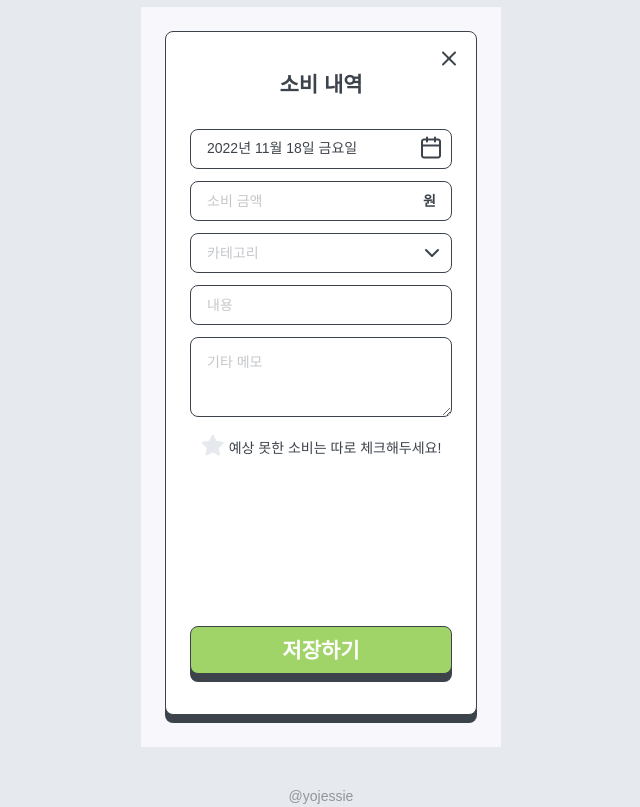
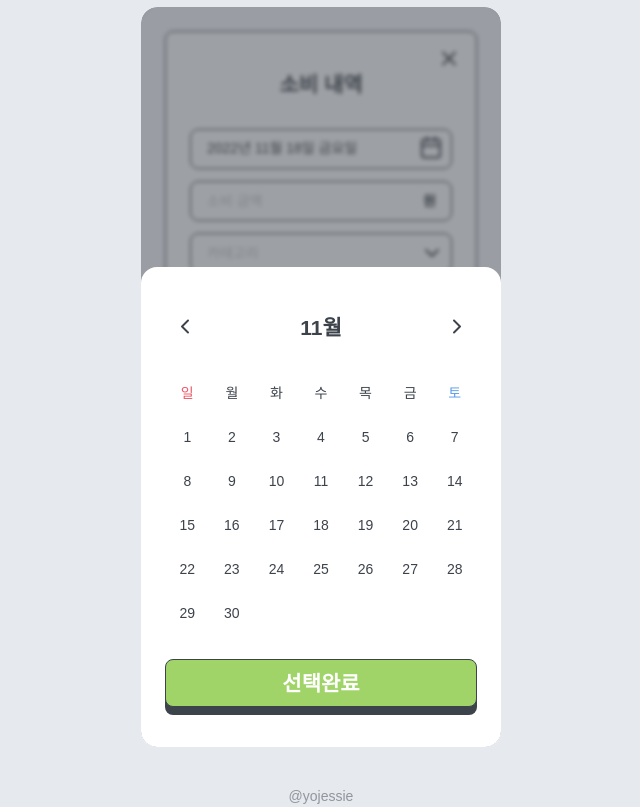
Before and after one commit to yojessie/momey-manager, a website: page index.html in a window 1280 px wide. Shown: the part 23-830 px from the top of the page, without its empty margins (319-959 px from the left). Drawn offline with Linux system fonts and the light colour scheme; files whose address does not match are found by name; a web font is replaced by a local one.

Commit message:
add calendar modal

```diff
--- a/index.html
+++ b/index.html
@@ -157,6 +157,37 @@
             </button>
           </div>
         </aside>
+
+        <!-- CALENDAR MODAL -->
+        <aside class="calendar">
+          <div class="calendar-title">
+            <button class="last-month">
+              <i class="icon-chevron-left"></i>
+            </button>
+            <h3>월</h3>
+            <button class="next-month">
+              <i class="icon-chevron-right"></i>
+            </button>
+          </div>
+          <div class="calendar-content">
+            <div class="grid day">
+              <div class="sun">일</div>
+              <div>월</div>
+              <div>화</div>
+              <div>수</div>
+              <div>목</div>
+              <div>금</div>
+              <div class="sat">토</div>
+            </div>
+            <div class="grid date"></div>
+          </div>
+          <button class="calendar-done-button button" type="button">
+            선택완료
+          </button>
+        </aside>
+
+        <!-- OVERLAY -->
+        <div class="overlay"></div>
       </main>
       <a href="https://github.com/yojessie" class="window-auther">@yojessie</a>
     </div>
@@ -167,5 +198,6 @@
     <script src="./js/intro.js"></script>
     <script src="./js/spend.js"></script>
     <script src="./js/addModal.js"></script>
+    <script src="./js/calendar.js"></script>
   </body>
 </html>
--- /dev/null
+++ b/js/calendar.js
@@ -0,0 +1,13 @@
+// title
+const calendarTitle = document.querySelector('.calendar-title h3')
+calendarTitle.innerText = `${nowMonth}월`
+
+//content
+const calendarContent = document.querySelector('.calendar-content .date')
+let template = ''
+
+for (let i = 1; i < 31; i++) {
+  template += `<div>${i}</div>`
+}
+
+calendarContent.innerHTML = template
--- /dev/null
+++ b/styles/base/_z-index.scss
@@ -0,0 +1,3 @@
+$add-modal-level: 100;
+$overlay-level: 200;
+$calendar-modal-level: 300;
--- a/styles/layout/_add-modal.scss
+++ b/styles/layout/_add-modal.scss
@@ -2,6 +2,7 @@
   position: absolute;
   top: 0;
   left: 0;
+  z-index: $add-modal-level;
   width: 100%;
   height: 100%;
   padding: 24px 24px 32px 24px;
--- a/styles/layout/_background.scss
+++ b/styles/layout/_background.scss
@@ -46,6 +46,7 @@ body {
     .app {
       flex-grow: 1;
       margin-bottom: 40px;
+      overflow: hidden;
       border-radius: 16px;
     }
   }
--- /dev/null
+++ b/styles/layout/_calendar.scss
@@ -0,0 +1,56 @@
+.calendar {
+  position: absolute;
+  bottom: 0;
+  left: 0;
+  z-index: $calendar-modal-level;
+  width: 100%;
+  height: 480px;
+  padding: 40px 24px;
+  background-color: $white;
+  border-radius: 16px;
+
+  &-title {
+    @include flex(center, space-between);
+    margin-bottom: 24px;
+
+    h3 {
+      @include font-large;
+    }
+
+    button {
+      @include flex;
+      width: 40px;
+      height: 40px;
+    }
+  }
+
+  &-content {
+    .grid {
+      display: grid;
+      grid-template-columns: repeat(7, 1fr);
+      grid-template-rows: 44px;
+
+      div {
+        @include flex;
+
+        &.sun {
+          color: $red;
+        }
+
+        &.sat {
+          color: $blue;
+        }
+      }
+
+      &.date {
+        grid-template-rows: repeat(5, 44px);
+      }
+    }
+
+    margin-bottom: 24px;
+  }
+
+  &-done-button {
+    background-color: $green;
+  }
+}
--- /dev/null
+++ b/styles/layout/_overlay.scss
@@ -0,0 +1,10 @@
+.overlay {
+  position: absolute;
+  top: 0;
+  left: 0;
+  z-index: $overlay-level;
+  width: 100%;
+  height: 100%;
+  background-color: $black50;
+  backdrop-filter: blur(2px);
+}
--- a/styles/main.scss
+++ b/styles/main.scss
@@ -1,6 +1,7 @@
 @import './base/positions';
 @import './base/responsive';
 @import './base/flex';
+@import './base/z-index';
 @import './base/globals';
 
 @import './base/colors';
@@ -10,7 +11,9 @@
 @import './base/modules';
 
 @import './layout/background';
+@import './layout/overlay';
 @import './layout/gnb';
 @import './layout/intro';
 @import './layout/spend';
 @import './layout/add-modal';
+@import './layout/calendar';
```
Also changed, not shown: style.css, 1 other file.
